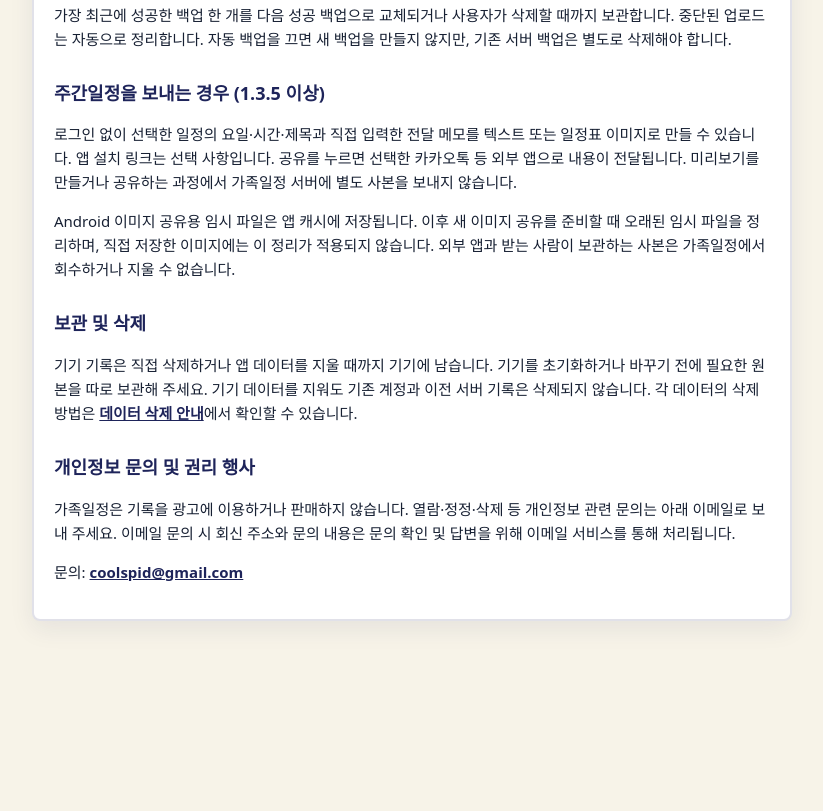
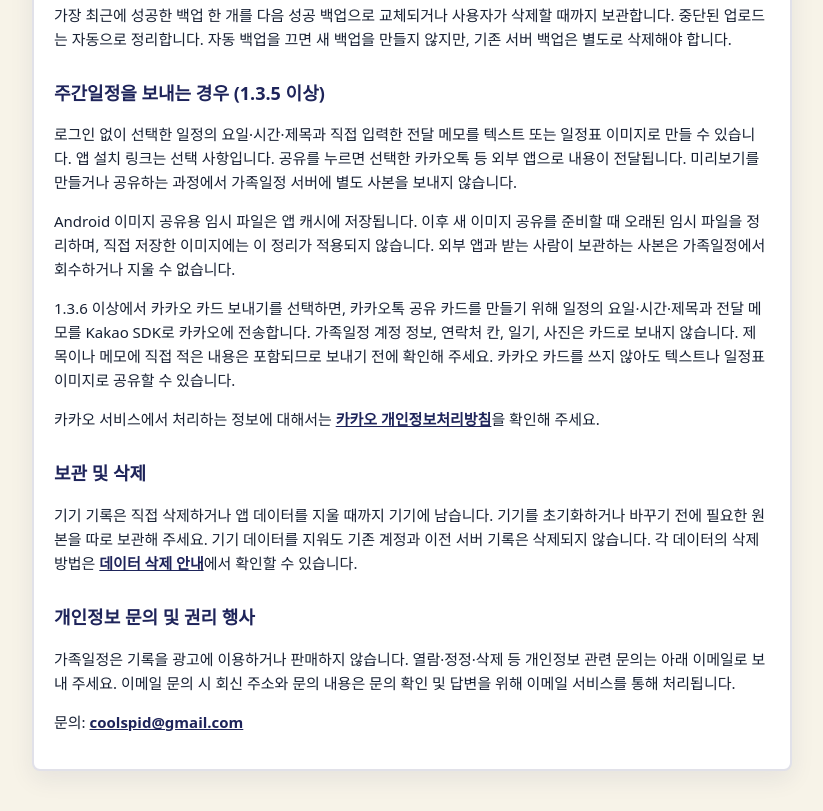
Before and after one commit to coolspid-create/family-scheduler-policy, a plain HTML site: page privacy.html in a window 1280 px wide. Shown: the part 814-1625 px from the top of the page, without its empty margins (228-1051 px from the left). Before the commit the page ends 1491 px from the top, so only its background shows below. Drawn offline with Linux system fonts and the light colour scheme.

Commit message:
Disclose optional Kakao schedule cards in FamilyScheduler 1.3.6

```diff
--- a/privacy.html
+++ b/privacy.html
@@ -34,6 +34,8 @@
       <h2>주간일정을 보내는 경우 (1.3.5 이상)</h2>
       <p>로그인 없이 선택한 일정의 요일·시간·제목과 직접 입력한 전달 메모를 텍스트 또는 일정표 이미지로 만들 수 있습니다. 앱 설치 링크는 선택 사항입니다. 공유를 누르면 선택한 카카오톡 등 외부 앱으로 내용이 전달됩니다. 미리보기를 만들거나 공유하는 과정에서 가족일정 서버에 별도 사본을 보내지 않습니다.</p>
       <p>Android 이미지 공유용 임시 파일은 앱 캐시에 저장됩니다. 이후 새 이미지 공유를 준비할 때 오래된 임시 파일을 정리하며, 직접 저장한 이미지에는 이 정리가 적용되지 않습니다. 외부 앱과 받는 사람이 보관하는 사본은 가족일정에서 회수하거나 지울 수 없습니다.</p>
+      <p>1.3.6 이상에서 카카오 카드 보내기를 선택하면, 카카오톡 공유 카드를 만들기 위해 일정의 요일·시간·제목과 전달 메모를 Kakao SDK로 카카오에 전송합니다. 가족일정 계정 정보, 연락처 칸, 일기, 사진은 카드로 보내지 않습니다. 제목이나 메모에 직접 적은 내용은 포함되므로 보내기 전에 확인해 주세요. 카카오 카드를 쓰지 않아도 텍스트나 일정표 이미지로 공유할 수 있습니다.</p>
+      <p>카카오 서비스에서 처리하는 정보에 대해서는 <a href="https://privacy.kakao.com/policy?lang=ko">카카오 개인정보처리방침</a>을 확인해 주세요.</p>
       <h2>보관 및 삭제</h2>
       <p>기기 기록은 직접 삭제하거나 앱 데이터를 지울 때까지 기기에 남습니다. 기기를 초기화하거나 바꾸기 전에 필요한 원본을 따로 보관해 주세요. 기기 데이터를 지워도 기존 계정과 이전 서버 기록은 삭제되지 않습니다. 각 데이터의 삭제 방법은 <a href="delete-account.html">데이터 삭제 안내</a>에서 확인할 수 있습니다.</p>
       <h2>개인정보 문의 및 권리 행사</h2>
```
